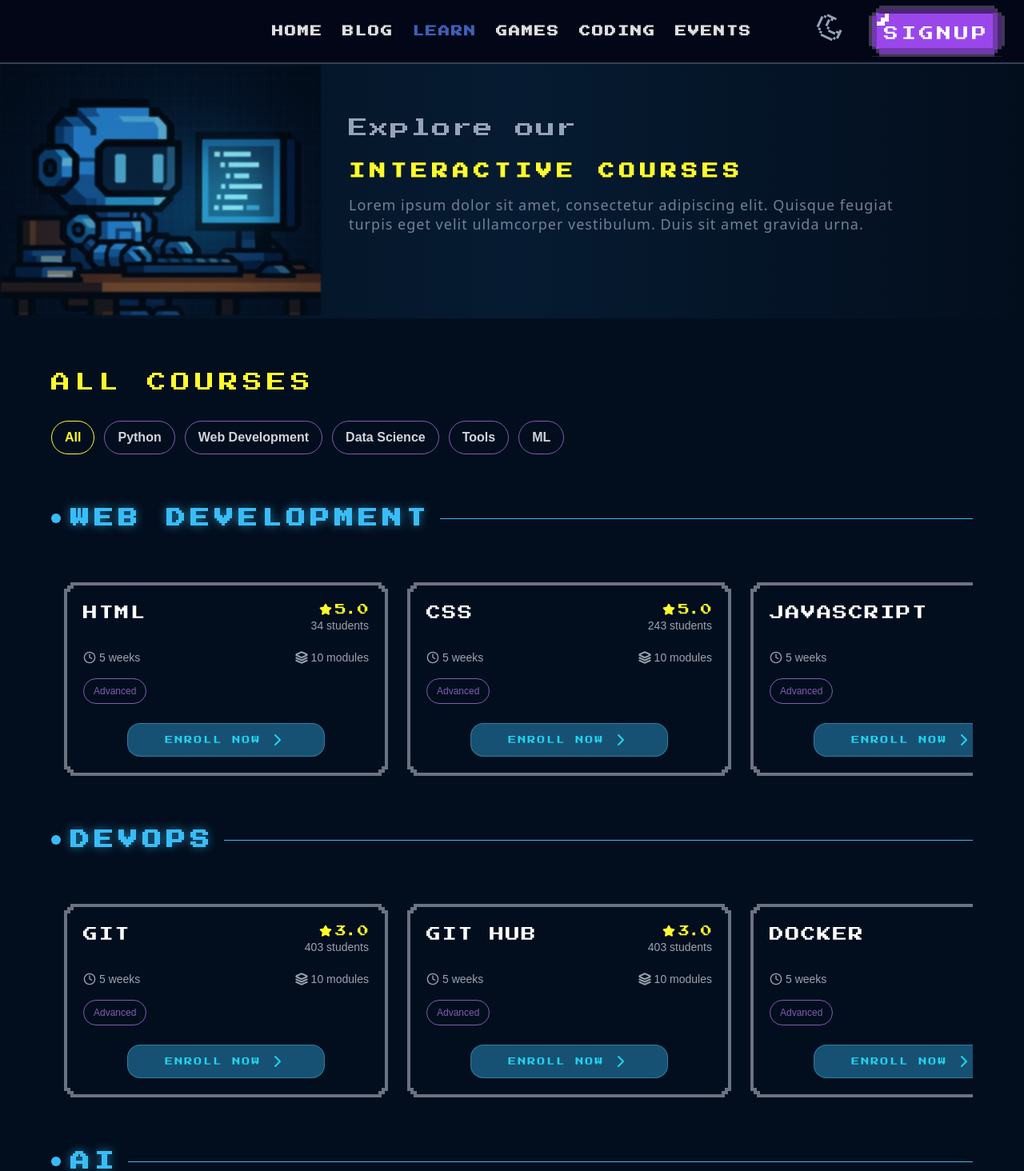
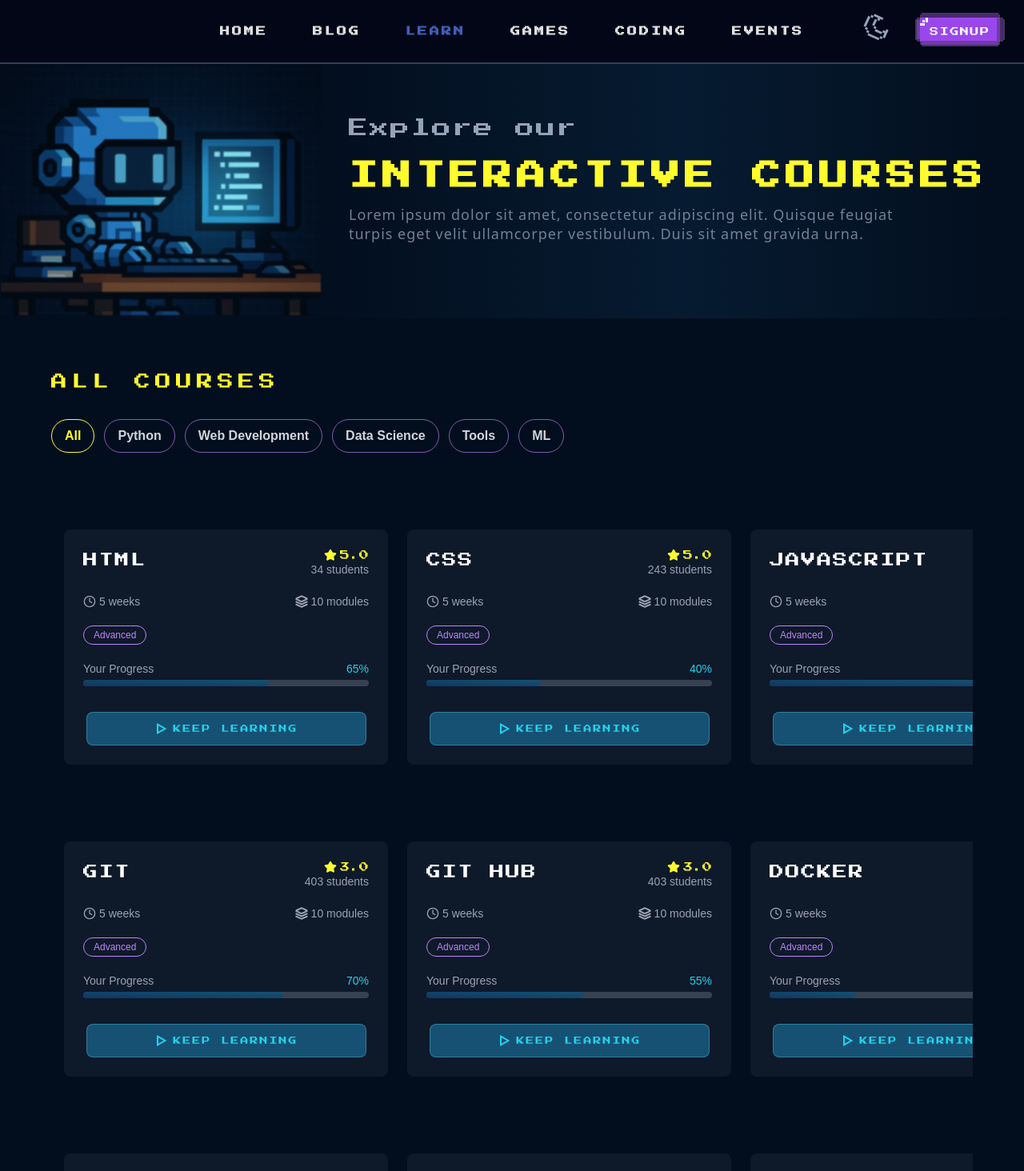
Before and after one commit to Rezouali-Imane/Maison-De-L-IA, a React (Create React App) app: page /learn in a window 1280 px wide. Shown: the top 1464 px of the page at 80% size. Built offline with nearby package versions, Linux system fonts and the light colour scheme.

Commit message:
fix the design

```diff
--- a/src/components/CourseCard.jsx
+++ b/src/components/CourseCard.jsx
@@ -2,73 +2,23 @@ import React from "react";
 import { Clock, Star, ChevronRight } from "lucide-react";
 import boock from '../image/module.png';
 
-
-const CourseCard= ({ course, onEnroll }) => {
+const CourseCard = ({ course, onEnroll }) => {
   return (
     <div
-
-                       className=" p-6 bg-[rgba(2,14,30,1)] text-white  relative transition-all duration-300 transform hover:-translate-y-2 hover:shadow-xl hover:shadow-cyan-500/10"
-                        style={{
-                         width: 405,
-                        }}
+      className="p-6 bg-[#1E293B70] text-white rounded-lg relative transition-all duration-300 transform hover:-translate-y-2 hover:shadow-xl hover:shadow-cyan-500/10"
+      style={{ width: 405 }}
     >
-
-                           <div className="absolute top-0 left-4 right-4 h-1 bg-gray-500"></div>
-                           <div className="absolute bottom-0 left-4 right-4 h-1 bg-gray-500"></div>
-                           <div className="absolute left-0 top-4 bottom-4 w-1 bg-gray-500"></div>
-                           <div className="absolute right-0 top-4 bottom-4 w-1 bg-gray-500"></div>
-
-                           {/* Coin supérieur gauche */}
-                           <div className="absolute top-0 left-3 w-1 h-1 bg-gray-500"></div>
-                           <div className="absolute top-0 left-2 w-2 h-1 bg-gray-500"></div>
-                           <div className="absolute top-1 left-2 w-1 h-1 bg-gray-500"></div>
-                           <div className="absolute top-1 left-1 w-2 h-1 bg-gray-500"></div>
-                           <div className="absolute top-2 left-1 w-1 h-1 bg-gray-500"></div>
-                           <div className="absolute top-2 left-0 w-2 h-1 bg-gray-500"></div>
-                           <div className="absolute top-3 left-0 w-1 h-1 bg-gray-500"></div>
-
-                           {/* Coin supérieur droit - escaliers connectés */}
-                           <div className="absolute top-0 right-3 w-1 h-1 bg-gray-500"></div>
-                           <div className="absolute top-0 right-2 w-2 h-1 bg-gray-500"></div>
-                           <div className="absolute top-1 right-2 w-1 h-1 bg-gray-500"></div>
-                           <div className="absolute top-1 right-1 w-2 h-1 bg-gray-500"></div>
-                           <div className="absolute top-2 right-1 w-1 h-1 bg-gray-500"></div>
-                           <div className="absolute top-2 right-0 w-2 h-1 bg-gray-500"></div>
-                           <div className="absolute top-3 right-0 w-1 h-1 bg-gray-500"></div>
-
-                           {/* Coin inférieur gauche - escaliers connectés */}
-                           <div className="absolute bottom-0 left-3 w-1 h-1 bg-gray-500"></div>
-                           <div className="absolute bottom-0 left-2 w-2 h-1 bg-gray-500"></div>
-                           <div className="absolute bottom-1 left-2 w-1 h-1 bg-gray-500"></div>
-                           <div className="absolute bottom-1 left-1 w-2 h-1 bg-gray-500"></div>
-                           <div className="absolute bottom-2 left-1 w-1 h-1 bg-gray-500"></div>
-                           <div className="absolute bottom-2 left-0 w-2 h-1 bg-gray-500"></div>
-                           <div className="absolute bottom-3 left-0 w-1 h-1 bg-gray-500"></div>
-
-                           {/* Coin inférieur droit - escaliers connectés */}
-                           <div className="absolute bottom-0 right-3 w-1 h-1 bg-gray-500"></div>
-                           <div className="absolute bottom-0 right-2 w-2 h-1 bg-gray-500"></div>
-                           <div className="absolute bottom-1 right-2 w-1 h-1 bg-gray-500"></div>
-                           <div className="absolute bottom-1 right-1 w-2 h-1 bg-gray-500"></div>
-                           <div className="absolute bottom-2 right-1 w-1 h-1 bg-gray-500"></div>
-                           <div className="absolute bottom-2 right-0 w-2 h-1 bg-gray-500"></div>
-                           <div className="absolute bottom-3 right-0 w-1 h-1 bg-gray-500"></div>
-
       {/* Title and rating */}
       <div className="flex justify-between items-start">
         <h3 className="text-lg tracking-widest font-['Press_Start_2P']">{course.title}</h3>
-
         <div className="flex flex-col items-end">
           <div className="flex items-center space-x-1">
             <Star className="w-4 h-4 fill-[rgba(255,251,44,1)] text-[rgba(255,251,44,1)]" />
-                                 <span className="text-[rgba(255,251,44,1)] text-sm">{course.rating.toFixed(1)}</span>
+            <span className="text-[rgba(255,251,44,1)] text-xs">{course.rating.toFixed(1)}</span>
           </div>
           <p className="text-gray-400 text-sm font-mulish">{course.students} students</p>
         </div>
-
       </div>
-
-
 
       {/* Duration & modules */}
       <div className="flex items-center justify-between text-gray-400 text-sm mt-5 font-mulish">
@@ -77,16 +27,30 @@ const CourseCard= ({ course, onEnroll }) => {
           <span>{course.weeks} weeks</span>
         </div>
         <div className="flex items-center gap-1">
-                           <img src={boock} alt="module icon" />
+          <img src={boock} alt="module icon" className="w-4 h-4" />
           <span>{course.modules} modules</span>
         </div>
       </div>
 
       {/* Level badge */}
       <div className="mt-4">
-                         <span className="border border-[rgba(128,91,178,1)] text-[rgba(128,91,178,1)] text-xs px-3 py-2 rounded-full font-mulish">
+        <span className="border border-[#C084FC] text-[#C084FC] text-xs px-3 py-1 rounded-full font-mulish">
           {course.level}
         </span>
+      </div>
+
+      {/* Progress section - Nouvel élément ajouté */}
+      <div className="mt-6">
+        <div className="flex justify-between items-center mb-1">
+          <span className="text-gray-400 text-sm font-mulish">Your Progress</span>
+          <span className="text-cyan-400 text-sm font-mulish">{course.progress}%</span>
+        </div>
+        <div className="w-full bg-gray-700 rounded-full h-2">
+          <div
+            className="bg-gradient-to-tr from-[#0E3761] to-[#165173] h-2 rounded-full"
+            style={{ width: `${course.progress}%` }}
+          ></div>
+        </div>
       </div>
 
       {/* CTA Button */}
@@ -96,17 +60,28 @@ const CourseCard= ({ course, onEnroll }) => {
     text-[10px] leading-5 text-center
     text-cyan-400
     border border-cyan-300/30
-                           rounded-2xl
+    rounded-lg
     flex items-center justify-center gap-2
     tracking-[2px]
-                           mx-auto w-[247px] h-[42px]
+    mx-auto w-[350px] h-[42px]
     transition-all duration-300 ease-in-out
     hover:bg-cyan-400 hover:text-[#165173] hover:border-cyan-400
     group"
   onClick={onEnroll}
 >
-                         ENROLL NOW <ChevronRight className="w-6 h-6" />
+  <svg
+    xmlns="http://www.w3.org/2000/svg"
+    viewBox="0 0 24 24"
+    fill="none"
+    stroke="currentColor"
+    strokeWidth="3"
+    className="w-4 h-4 group-hover:translate-x-1 transition-transform"
+  >
+    <polygon points="6,4 20,12 6,20" />
+  </svg>
+  KEEP LEARNING
 </button>
+
     </div>
   );
 };
--- a/src/components/CustomNavLink.jsx
+++ b/src/components/CustomNavLink.jsx
@@ -6,7 +6,7 @@ export function CustomNavLink({ to, children, className = "" }) {
     <NavLink
       to={to}
       className={({ isActive }) =>
-        `font-silkscreen text-sm font-bold transition-colors relative group ${className} ${
+        `font-silkscreen text-xs font-bold transition-colors relative group ${className} ${
           isActive ? "text-[rgba(63,95,183,1)]" : "text-[rgba(255,255,255,0.87)] hover:text-white"
         }`
       }
--- a/src/components/Navbar.js
+++ b/src/components/Navbar.js
@@ -6,9 +6,9 @@ import PixelButtonSignup  from '../components/Pixel-Button/Signup-button';
 
 const Navbar = () => (
 
-     <nav className=" h-[80px] shrink-0 relative flex items-center px-6 py-4 bg-[rgba(2,6,23,1)] border-b-2 border-[rgba(51,65,85,1)] ">
+     <nav className="fixed top-0 left-0 w-full z-50  h-[80px] shrink-0 relative flex items-center px-6 py-4 bg-[rgba(2,6,23,1)] border-b-2 border-[rgba(51,65,85,1)] ">
         <div className="absolute inset-0 flex justify-center items-center pointer-events-none">
-          <div className="flex items-center space-x-6 pointer-events-auto tracking-[2px]">
+          <div className="flex items-center space-x-14 pointer-events-auto tracking-[3px]">
             <CustomNavLink to="/" active={true}> HOME</CustomNavLink>
             <CustomNavLink to="/blog">BLOG</CustomNavLink>
             <CustomNavLink to="learn" >LEARN</CustomNavLink>
@@ -19,7 +19,7 @@ const Navbar = () => (
         </div>
 
         <div className="ml-auto   mb-[10px] h-full flex items-center space-x-6 z-10">
-             <img src={moon} alt="Chevron"className="w-19 h-19"/>
+             <img src={moon} alt="Chevron"className="w-12 h-12"/>
            <PixelButtonSignup > SIGNUP </PixelButtonSignup>
         </div>
      </nav>
--- a/src/components/lessonContent.jsx
+++ b/src/components/lessonContent.jsx
@@ -17,7 +17,7 @@ export function LessonContent() {
 
   return (
     <div className="flex-1 flex items-center justify-center">
-      <div ref={contentRef} className="w-full max-w-3xl">
+      <div ref={contentRef} className="w-full max-w-2xl ">
         <div className="bg-slate-900 border-4 border-[rgba(63,95,183,1)] rounded-lg overflow-hidden shadow-2xl">
           {/* Title */}
           <div className="border-[rgba(63,95,183,1)] text-white px-6 py-3 font-bold text-lg flex items-center gap-3">
--- a/src/pages/Learn.jsx
+++ b/src/pages/Learn.jsx
@@ -17,6 +17,7 @@ const courses = [
     level: "Advanced",
     students: 34,
     category: "webDev",
+    progress: 65
   },
   {
     title: "CSS",
@@ -26,6 +27,7 @@ const courses = [
     level: "Advanced",
     students: 243,
     category: "webDev",
+    progress: 40
   },
   {
     title: "JAVASCRIPT",
@@ -35,6 +37,7 @@ const courses = [
     level: "Advanced",
     students: 243,
     category: "webDev",
+    progress: 80
   },
   {
     title: "REACT",
@@ -44,6 +47,7 @@ const courses = [
     level: "Advanced",
     students: 400,
     category: "webDev",
+    progress: 25
   },
   {
     title: "PHP",
@@ -53,6 +57,7 @@ const courses = [
     level: "Advanced",
     students: 34,
     category: "webDev",
+    progress: 90
   },
   {
     title: "KOTLIN",
@@ -62,6 +67,7 @@ const courses = [
     level: "Advanced",
     students: 34,
     category: "webDev",
+    progress: 15
   },
   {
     title: "GIT",
@@ -71,8 +77,8 @@ const courses = [
     level: "Advanced",
     students: 403,
     category: "devOps",
+    progress: 70
   },
-
   {
     title: "GIT HUB",
     rating: 3,
@@ -81,6 +87,7 @@ const courses = [
     level: "Advanced",
     students: 403,
     category: "devOps",
+    progress: 55
   },
   {
     title: "DOCKER",
@@ -90,6 +97,7 @@ const courses = [
     level: "Advanced",
     students: 403,
     category: "devOps",
+    progress: 30
   },
   {
     title: "FIGMA",
@@ -99,6 +107,7 @@ const courses = [
     level: "Advanced",
     students: 403,
     category: "devOps",
+    progress: 85
   },
   {
     title: "POSTMAN",
@@ -108,6 +117,7 @@ const courses = [
     level: "Advanced",
     students: 403,
     category: "devOps",
+    progress: 10
   },
   {
     title: "KATALON",
@@ -117,6 +127,7 @@ const courses = [
     level: "Advanced",
     students: 403,
     category: "devOps",
+    progress: 50
   },
   {
     title: "ANSIBLE",
@@ -126,9 +137,8 @@ const courses = [
     level: "Advanced",
     students: 403,
     category: "devOps",
+    progress: 75
   },
-
-
   {
     title: "COMPUTER VISION PROJECTS",
     rating: 3,
@@ -137,6 +147,7 @@ const courses = [
     level: "Advanced",
     students: 203,
     category: "IA",
+    progress: 20
   },
   {
     title: "HELLO WORLD",
@@ -146,6 +157,7 @@ const courses = [
     level: "Advanced",
     students: 1003,
     category: "IA",
+    progress: 95
   },
   {
     title: "DATA PROCESSING",
@@ -155,6 +167,7 @@ const courses = [
     level: "Advanced",
     students: 43,
     category: "IA",
+    progress: 60
   },
   {
     title: "COPUTER DATA",
@@ -164,6 +177,7 @@ const courses = [
     level: "Advanced",
     students: 40,
     category: "IA",
+    progress: 35
   },
   {
     title: "MACHINE LEARNING",
@@ -173,9 +187,9 @@ const courses = [
     level: "Advanced",
     students: 40,
     category: "IA",
-  },
-
-]
+    progress: 5
+  }
+];
 
 const reviews = [
   {
@@ -236,8 +250,11 @@ export default function InteractiveCoursesPage() {
       {/* Hero Section */}
 
       <section
-        className="relative bg-gradient-to-r from-[#030F1F] via-[#061B31] to-[#030E1D] h-auto md:h-[318px]"
-
+  className="relative h-auto md:h-[318px]"
+  style={{
+    background: "linear-gradient(to right, #030E1D, #030F1F, #061B31, #030E1D)",
+    backgroundSize: "100% 100%"
+  }}
 >
         <div className="flex h-full  md:flex-row gap-8 items-start">
 
@@ -255,7 +272,7 @@ export default function InteractiveCoursesPage() {
                <h1 className=" text-[rgba(148,163,184,1)] sm:text-xl md:text-2xl tracking-[2px] font-normal text-lg  leading-tight mb-6">
                   Explore our
               </h1>
-              <h1 className="text-4xl text-[rgba(255,251,44,1)] md:text-1xl  sm:text-xl tracking-[8px] sm:tracking-[4px] md:tracking-[6px]  font-extrabold leading-tight mb-10">
+              <h1 className="text-4xl text-[rgba(255,251,44,1)] md:text-4xl  sm:text-4xl tracking-[8px] sm:tracking-[4px] md:tracking-[6px]  font-extrabold leading-tight mb-10">
                 INTERACTIVE COURSES
               </h1>
               <p className="font-sans text-[18px] sm:text-base md:text-[18px] font-medium  leading-[28px] tracking-[1px] font-secondary text-[rgba(115,128,149,1)] pr-32 ">
@@ -272,7 +289,7 @@ export default function InteractiveCoursesPage() {
       <section className="px-16 py-16">
         <div className=" mx-auto">
           <div className="space-y-8">
-            <h2 className="text-2xl md:text-2xl font-medium text-[rgba(255,251,44,1)]  tracking-[6px]">ALL COURSES</h2>
+            <h2 className="text-[20px] md:text-[20px] font-medium text-[rgba(255,251,44,1)]  tracking-[6px]">ALL COURSES</h2>
 
             {/* Filters */}
             <div className="flex flex-wrap gap-3 pb-8">
@@ -292,13 +309,7 @@ export default function InteractiveCoursesPage() {
             </div>
 
             {/* Courses*/}
-           <div className="flex items-center gap-3 mb-6 mt-12 group">
-           <div className="w-3 h-3 bg-sky-400 rounded-full animate-pulse group-hover:scale-125 transition" />
-           <h3 className="text-2xl text-sky-400 tracking-[6px] font-extrabold uppercase group-hover:text-white transition-all duration-300 drop-shadow-[0_0_6px_rgba(56,189,248,0.6)]">
-           Web Development
-           </h3>
-           <div className="flex-1 h-[1px] bg-sky-400 group-hover:bg-white transition-all duration-300" />
-           </div>
+
            <div className="overflow-x-auto pb-8 scrollbar-hide">
               <div className="flex gap-6 w-max mt-12 md:mt-8 px-4">
 
@@ -309,13 +320,7 @@ export default function InteractiveCoursesPage() {
                     ))}
               </div>
             </div>
-            <div className="flex items-center gap-3 mb-6 mt-12 group">
-           <div className="w-3 h-3 bg-sky-400 rounded-full animate-pulse group-hover:scale-125 transition" />
-           <h3 className="text-2xl text-sky-400 tracking-[6px] font-extrabold uppercase group-hover:text-white transition-all duration-300 drop-shadow-[0_0_6px_rgba(56,189,248,0.6)]">
-           DevOPS
-           </h3>
-           <div className="flex-1 h-[1px] bg-sky-400 group-hover:bg-white transition-all duration-300" />
-           </div>
+
             <div className="overflow-x-auto pb-8 scrollbar-hide">
               <div className="flex gap-6 w-max mt-12 md:mt-8 px-4">
 
@@ -327,13 +332,7 @@ export default function InteractiveCoursesPage() {
               </div>
             </div>
 
-            <div className="flex items-center gap-3 mb-6 mt-12 group">
-           <div className="w-3 h-3 bg-sky-400 rounded-full animate-pulse group-hover:scale-125 transition" />
-           <h3 className="text-2xl text-sky-400 tracking-[6px] font-extrabold uppercase group-hover:text-white transition-all duration-300 drop-shadow-[0_0_6px_rgba(56,189,248,0.6)]">
-           AI
-           </h3>
-           <div className="flex-1 h-[1px] bg-sky-400 group-hover:bg-white transition-all duration-300" />
-           </div>
+
             <div className="overflow-x-auto pb-8 scrollbar-hide">
               <div className="flex gap-6 w-max mt-12 md:mt-8 px-4">
 
@@ -405,7 +404,7 @@ export default function InteractiveCoursesPage() {
                 SEND
               </button>
 
-              <p className="text-[rgba(255,251,44,1)] text-[10px] mt-4 tracking-[2px]">YOUR OPINIONS AND SUGGESTIONS MATTER</p>
+              <p className="text-[rgba(255,251,44,1)] text-[8px] mt-4 tracking-[2px]">YOUR OPINIONS AND SUGGESTIONS MATTER</p>
             </div>
           </div>
         </section>
--- a/src/pages/Lesson.js
+++ b/src/pages/Lesson.js
@@ -9,20 +9,19 @@ import { LessonContent } from '../components/lessonContent';
 function Lesson() {
 
   return (
+    <div className="full-screen flex flex-col min-h-screen min-w-screen bg-slate-900 text-white font-pixel">
 
-     <div className="screen flex-col overflow-hidden bg-slate-900 text-white font-pixel">
 
-    <main className=" flex overflow-hidden bg-[rgba(2,14,30,0.5)]">
+      <main className="flex flex-col md:flex-row flex-1 overflow-hidden bg-[rgba(2,14,30,0.5)]">
 
-        <div className="w-80 flex-shrink-0  p-6">
-          {/* Course Header */}
+
+        <div className="w-full lg:w-80 flex-shrink-0 p-4 md:p-6">
           <div className="bg-gradient-to-r text-white p-4 rounded-lg border-2 border-purple-400 mb-6">
             <div className="text-lg font-bold mb-2">JAVASCRIPT</div>
             <div className="text-sm opacity-90">Introduction</div>
             <div className="text-xs opacity-75 mt-1">Lorem</div>
           </div>
 
-          {/* Lesson Details */}
           <div className="space-y-4">
             <div className="bg-slate-900 border-2 border-slate-600 p-4 rounded-lg">
               <h3 className="font-bold text-yellow-400 mb-3 text-sm">LESSON INFO</h3>
@@ -39,11 +38,9 @@ function Lesson() {
                     <div className="text-xs text-gray-400">Beginner</div>
                   </div>
                 </div>
-
               </div>
             </div>
 
-            {/* Learning Objectives */}
             <div className="bg-slate-900 border-2 border-slate-600 p-4 rounded-lg">
               <h3 className="font-bold text-yellow-400 mb-3 text-sm">OBJECTIVES</h3>
               <ul className="space-y-2 text-xs">
@@ -64,37 +61,35 @@ function Lesson() {
           </div>
         </div>
 
-        <div className="flex-1 flex flex-col p-8 overflow-hidden">
+
+        <div className="flex-1 flex flex-col p-4 md:p-8 overflow-hidden">
           <LessonContent/>
         </div>
 
 
-        <div className="w-80 flex-shrink-0 mt-40 p-6 flex flex-col">
-
-          <div className="flex items-center  mb-8">
+        <div className="w-full lg:w-80 flex-shrink-0 mt-0 lg:mt-40 p-4 md:p-6 flex flex-col">
+          <div className="flex items-center mb-6 md:mb-8">
             <div className="flex items-center justify-center">
-                <img src={mascot} alt="Chevron"className="w-15 h-11"/>
+              <img src={mascot} alt="Mascot" className="w-12 h-8 md:w-15 md:h-11"/>
             </div>
-            <div >
+            <div>
               <div className='flex mb-2'>
                 <div className="text-sm font-bold text-white mr-10">LESSON</div>
                 <div className="text-xs text-gray-400">1/5</div>
               </div>
-
-                <div className="w-[220px] h-5 bg-slate-700 border rounded-2xl border-slate-600 ">
+              <div className="w-full max-w-[220px] h-4 md:h-5 bg-slate-700 border rounded-2xl border-slate-600">
                 <div className="bg-gradient-to-r from-indigo-900 to-blue-950 h-full w-1/5 rounded-2xl"></div>
               </div>
             </div>
+          </div>
 
-          </div>
-          {/* Overall Progress */}
           <div className="bg-slate-900 border-2 border-yellow-500 rounded-lg p-4">
             <div className="flex items-center gap-3 mb-3">
-              <div className="w-8 h-8 bg-yellow-500 rounded border-2 border-yellow-300 flex items-center justify-center">
-                <Star size={16} className="text-black" />
+              <div className="w-6 h-6 md:w-8 md:h-8 bg-yellow-500 rounded border-2 border-yellow-300 flex items-center justify-center">
+                <Star size={14} className="text-black" />
               </div>
               <div>
-                <div className="text-sm font-bold text-yellow-300">PROGRESS</div>
+                <div className="text-xs md:text-sm font-bold text-yellow-300">PROGRESS</div>
                 <div className="text-xs text-gray-400">25% Complete</div>
               </div>
             </div>
@@ -102,12 +97,10 @@ function Lesson() {
               <div className="bg-gradient-to-r from-yellow-400 to-orange-500 h-full w-1/4 rounded"></div>
             </div>
           </div>
-
-
         </div>
       </main>
 
-      <div className="h-[120px] shrink-0 relative flex items-center bg-[rgba(15, 21, 36, 1)] border-t border-slate-700 px-6 py-4">
+      <div className=" h-[100px] shrink-0 relative flex items-center bg-[rgba(15, 21, 36, 1)] border-t border-slate-700 px-6 py-4">
 
           <div className=" mr-auto flex items-center z-10 ">
             <img src={mascot} alt="Chevron"className="w-15 h-11"/>
```
Also changed, not shown: src/components/Pixel-Button/Signup-button.jsx (+89 -120 lines). Lines whose indentation alone changed are shown as unchanged.
